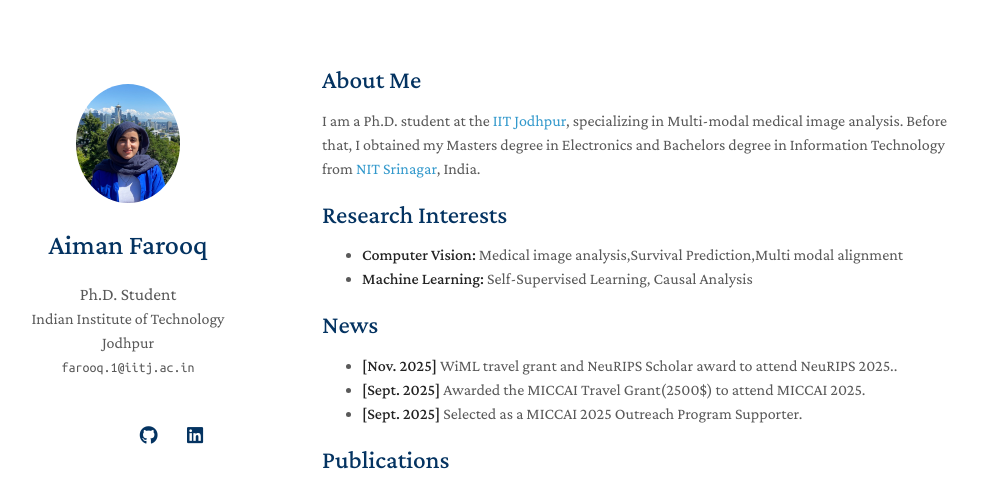
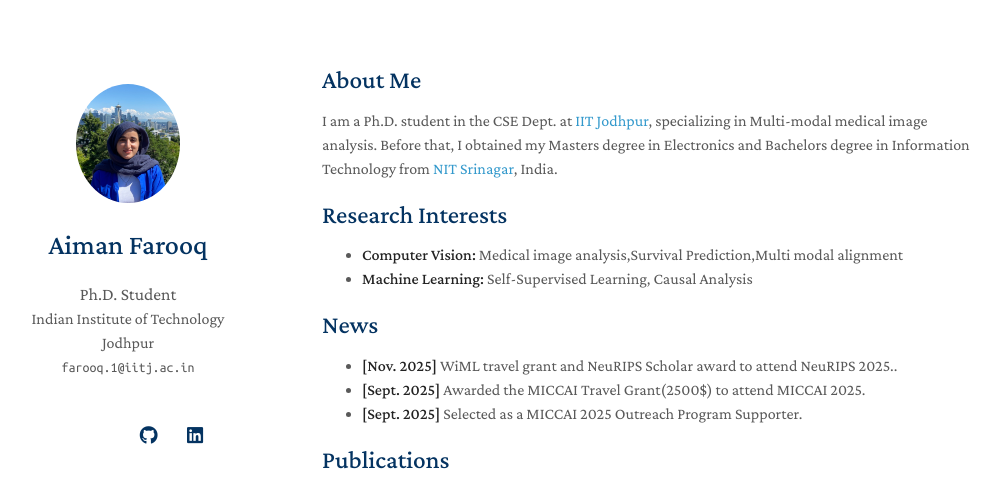
Before and after one commit to aimanfarooqwani/aimanfarooqwani.github.io, a Jekyll site: the page built from index.md, in a window 1280 px wide and 900 px high, cut to the strip 0-492 px from the top of the window. Shown: the whole strip, without its empty margins (148-1148 px from the left). Built offline with Jekyll 4.4.1, drawn with Linux system fonts in a browser that asks for light colours; nearby versions of some CDN libraries; a style sheet for code colours, icons or effects is not loaded; our own code applies the rules of GitHub Pages for plain Markdown files.

Commit message:
Update index.md

```diff
--- a/index.md
+++ b/index.md
@@ -4,7 +4,7 @@ layout: homepage
 
 ## About Me
 
-I am a Ph.D. student at the <a href="https://www.iitj.ac.in/"> IIT Jodhpur</a>, specializing in Multi-modal medical image analysis. Before that, I obtained my Masters degree in Electronics and  Bachelors degree in Information Technology from <a href="https://nitsri.ac.in">NIT Srinagar</a>, India.
+I am a Ph.D. student in the CSE Dept. at <a href="https://www.iitj.ac.in/"> IIT Jodhpur</a>, specializing in Multi-modal medical image analysis. Before that, I obtained my Masters degree in Electronics and  Bachelors degree in Information Technology from <a href="https://nitsri.ac.in">NIT Srinagar</a>, India.
 
 ## Research Interests
 
```
